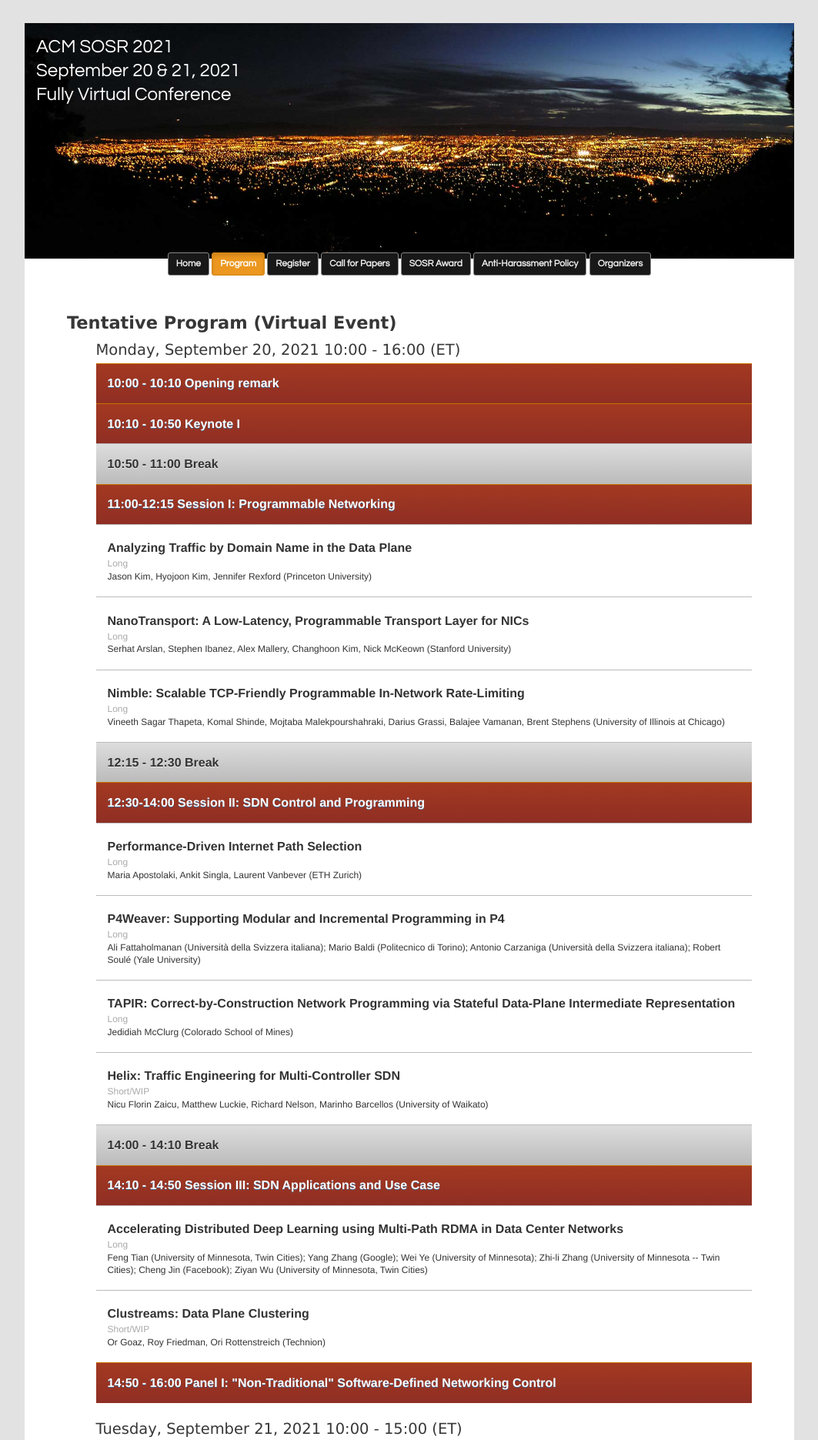
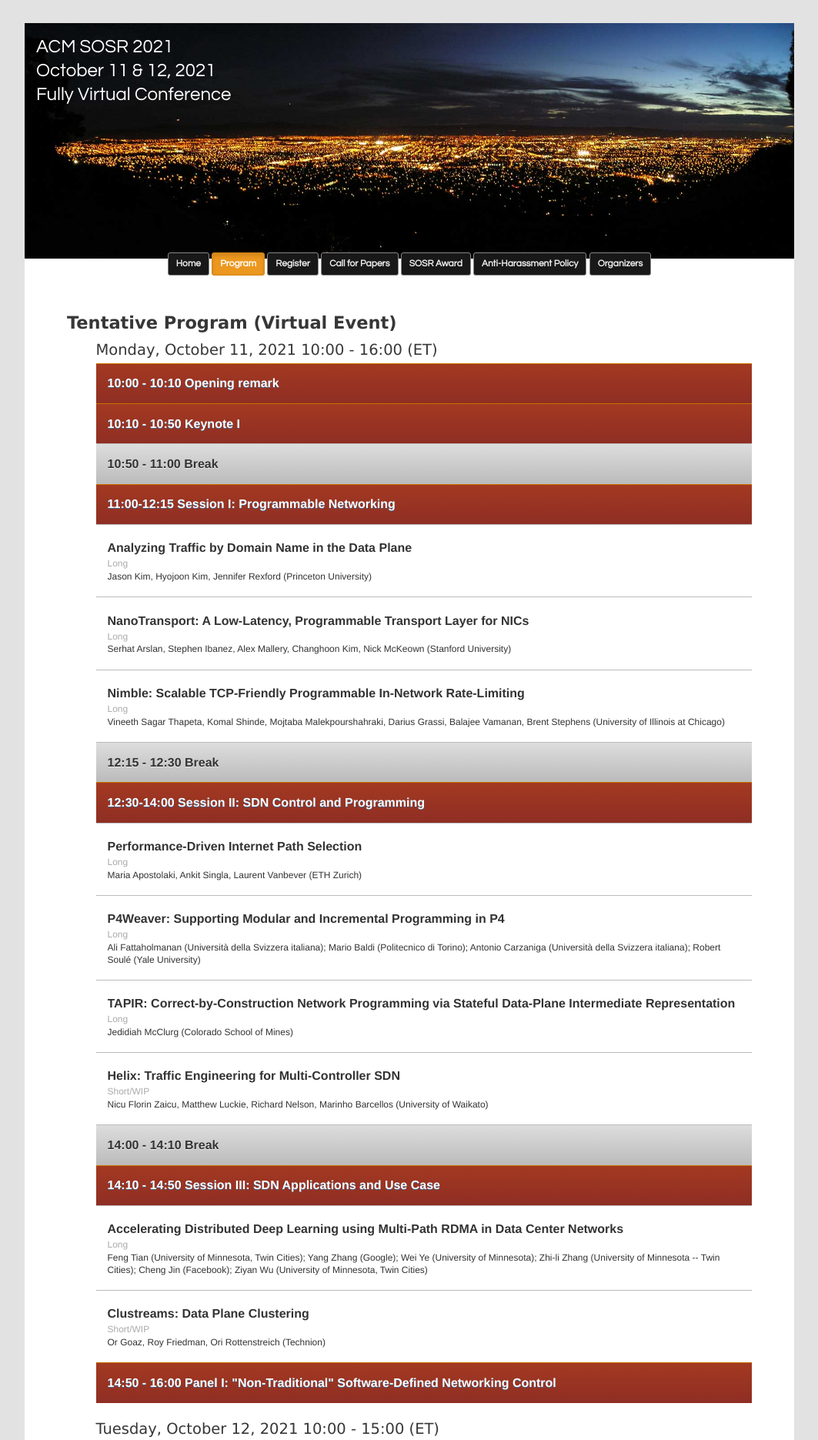
Before and after one commit to baiwei0427/SOSR21-Web, a plain HTML site: page program.html in a window 1280 px wide. Shown: the top 1871 px of the page at 77% size, without its empty margins (108-1171 px from the left). Drawn offline with Linux system fonts and the light colour scheme.

Commit message:
Update conference dates

```diff
--- a/program.html
+++ b/program.html
@@ -19,7 +19,7 @@
             <img src="./images/sanjose_banner.jpg" width="1200" height="302" alt="SOSR2021 banner">
 		    <div style="font-size: 24px;color: white;position: absolute;top: 45px;">
 		        <p style="margin-bottom: 0;margin-left: 15px;">ACM SOSR 2021</p>
-		        <p style="margin-bottom: 0;margin-left: 15px;">September 20 & 21, 2021</p>
+		        <p style="margin-bottom: 0;margin-left: 15px;">October 11 & 12, 2021</p>
 		        <p style="margin-bottom: 0;margin-left: 15px;">Fully Virtual Conference</p>
 			</div>
 		</div>
@@ -53,7 +53,7 @@
             <ul id="proglist" data-role="listview" data-filter="true" data-inset="true" data-theme="d" data-dividertheme="a">
                 <li class="heading" data-role="list-divider"
                     style="display:block">
-                    <h3>Monday, September 20, 2021 10:00 - 16:00 (ET)</h3>
+                    <h3>Monday, October 11, 2021 10:00 - 16:00 (ET)</h3>
                 </li>
 
                 <li class="ui-bar-b ui-li ui-li-divider" data-
@@ -222,7 +222,7 @@
 			<ul id="proglist" data-role="listview" data-filter="true" data-inset="true" data-theme="d" data-dividertheme="a">
                 <li class="heading" data-role="list-divider"
                     style="display:block">
-                    <h3>Tuesday, September 21, 2021 10:00 - 15:00 (ET)</h3>
+                    <h3>Tuesday, October 12, 2021 10:00 - 15:00 (ET)</h3>
                 </li>
 
                 <li class="ui-bar-b ui-li ui-li-divider" data-
```
Also changed, not shown: anti-harassment.html (+1 -1 lines), award.html (+1 -1 lines), calls.html (+2 -2 lines), index.html (+3 -3 lines), organizers.html (+1 -1 lines), register.html (+1 -1 lines).
